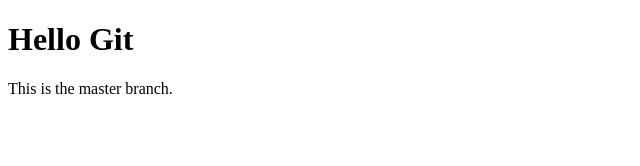
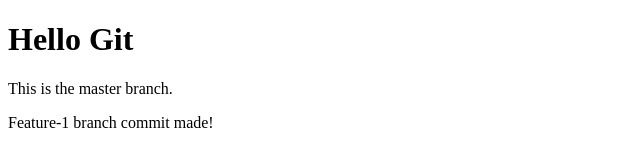
Before and after one commit to JohnsonChen4110/info343, a plain HTML site: page index.html in a window 1280 px wide. Shown: the whole page, without its empty margins (0-640 px from the left). Drawn offline with Linux system fonts and the light colour scheme.

Commit message:
Added a paragragh

```diff
--- a/index.html
+++ b/index.html
@@ -7,6 +7,7 @@
 <body>
     <h1>Hello Git</h1>
     <p>This is the master branch.</p>
+    <p>Feature-1 branch commit made!</p>
 
 </body>
 </html>
```
